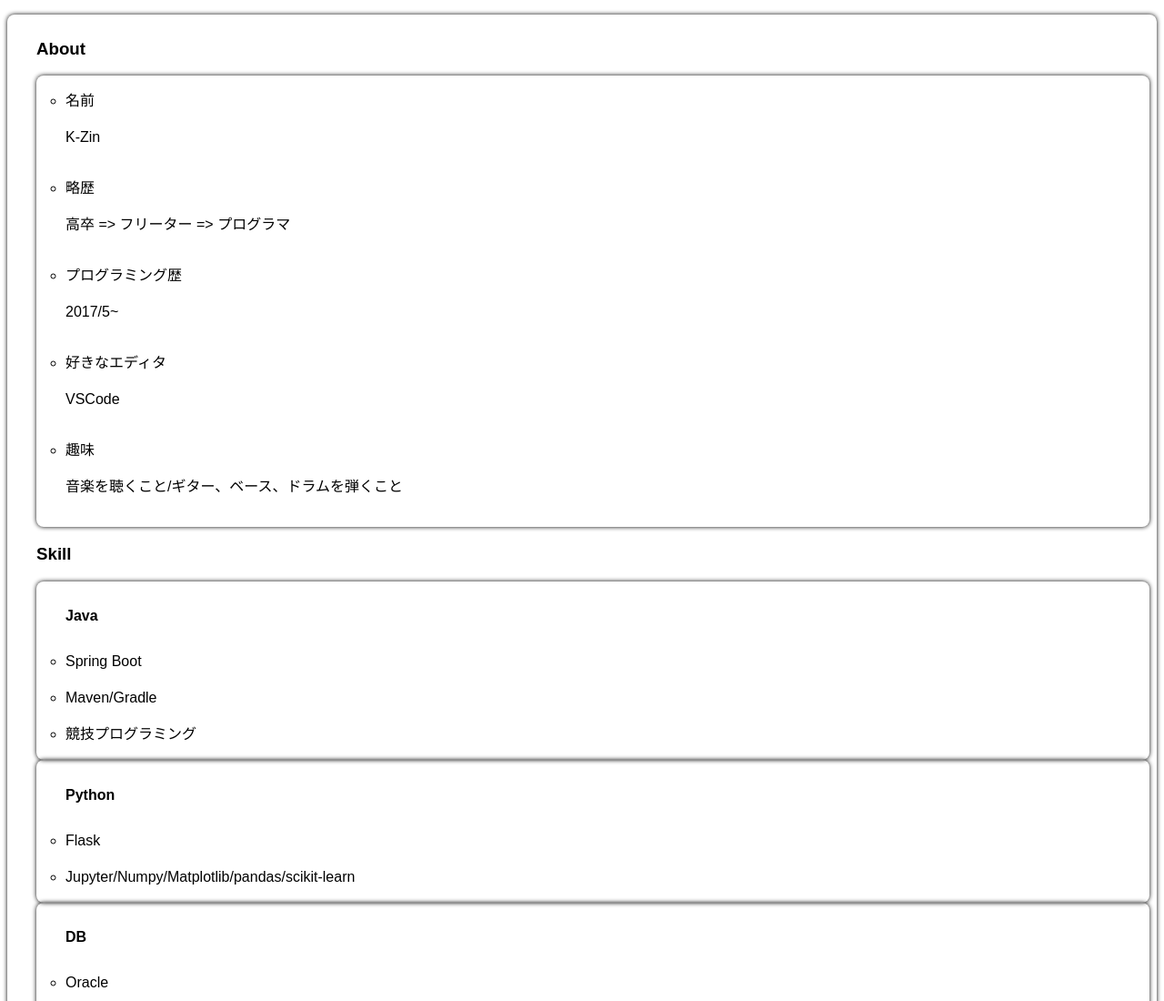
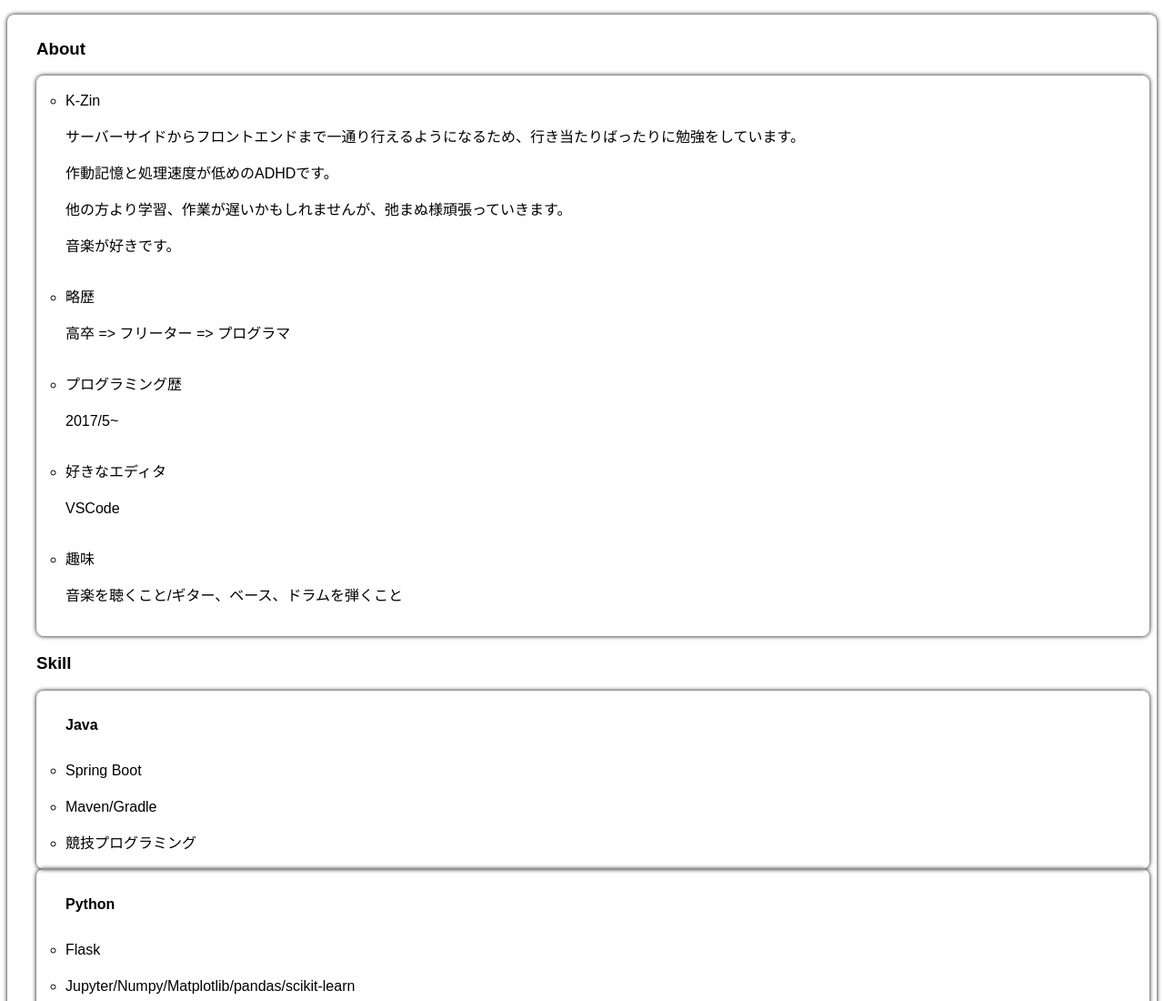
Before and after one commit to k-zin/k-zin, a plain HTML site: page index.html in a window 1280 px wide. Shown: the top 1100 px of the page at 91% size. Drawn offline with Linux system fonts and the light colour scheme.

Commit message:
自己紹介更新

```diff
--- a/index.html
+++ b/index.html
@@ -14,8 +14,11 @@
     <ul>
         <h3>About</h3>
         <ul>
-            <li>名前
-                <p>K-Zin</p>
+            <li>K-Zin
+                <p>サーバーサイドからフロントエンドまで一通り行えるようになるため、行き当たりばったりに勉強をしています。</p>
+                <p>作動記憶と処理速度が低めのADHDです。</p>
+                <p>他の方より学習、作業が遅いかもしれませんが、弛まぬ様頑張っていきます。</p>
+                <p>音楽が好きです。</p>
             </li>
             <li>略歴
                 <p>高卒 => フリーター => プログラマ</p>
```
